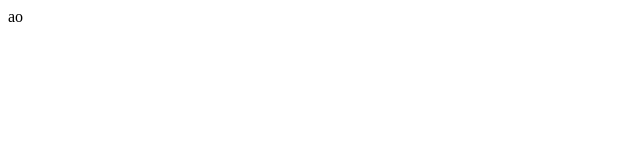
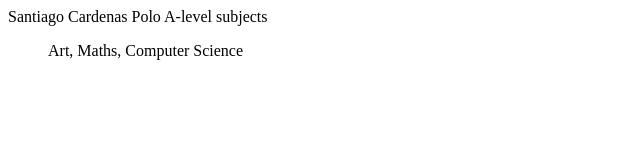
Before and after one commit to dc-scp/dc-scp.github.io, a plain HTML site: page index.html in a window 1280 px wide. Shown: the whole page, without its empty margins (0-640 px from the left). Drawn offline with Linux system fonts and the light colour scheme.

Commit message:
Update index.html

```diff
--- a/index.html
+++ b/index.html
@@ -6,6 +6,8 @@
     </title>
   </head>
   <body>
-    ao
+    <h>Santiago Cardenas Polo</h>
+    <h>A-level subjects</h>
+    <ul>Art, Maths, Computer Science</ul>
   </body>
 </html>
```
